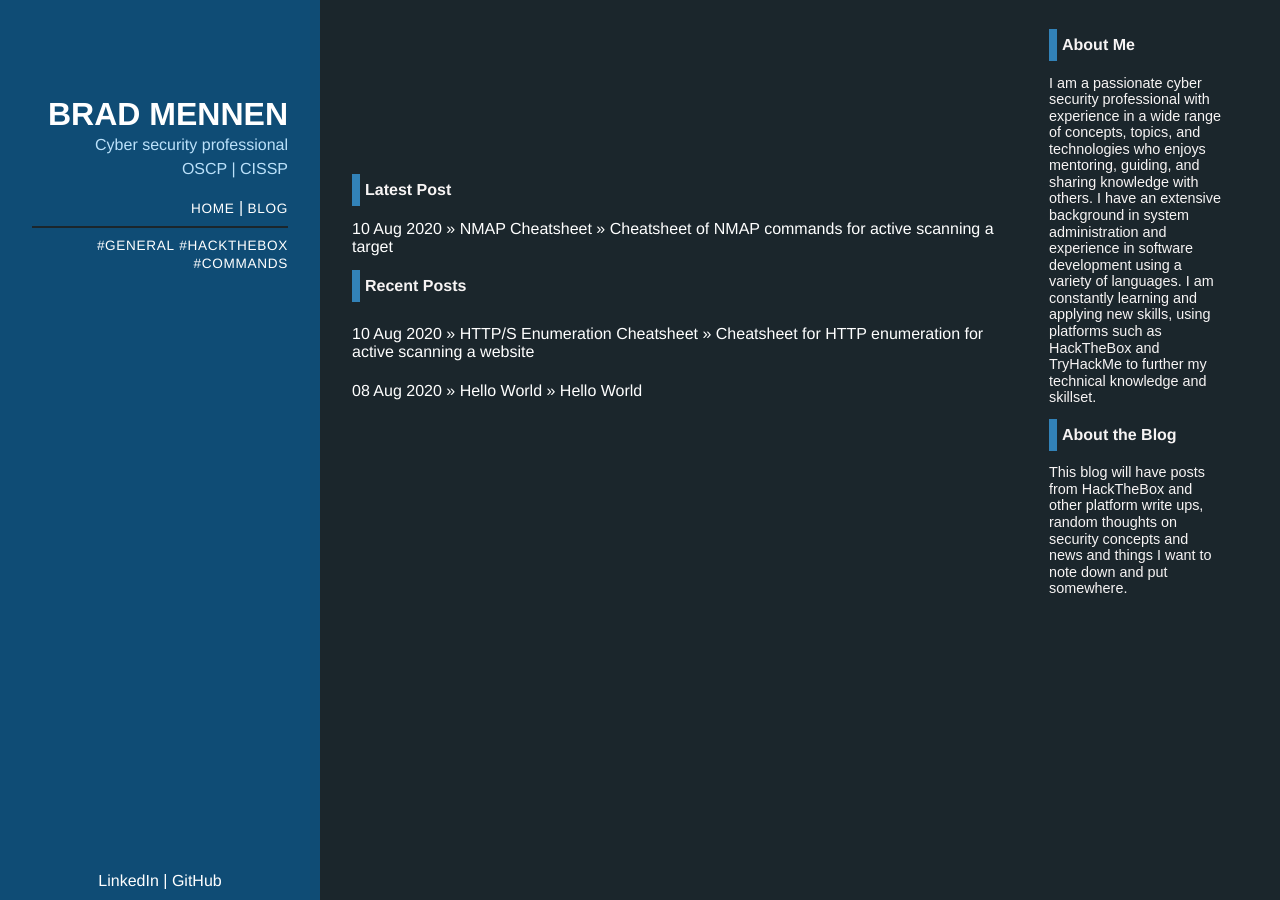
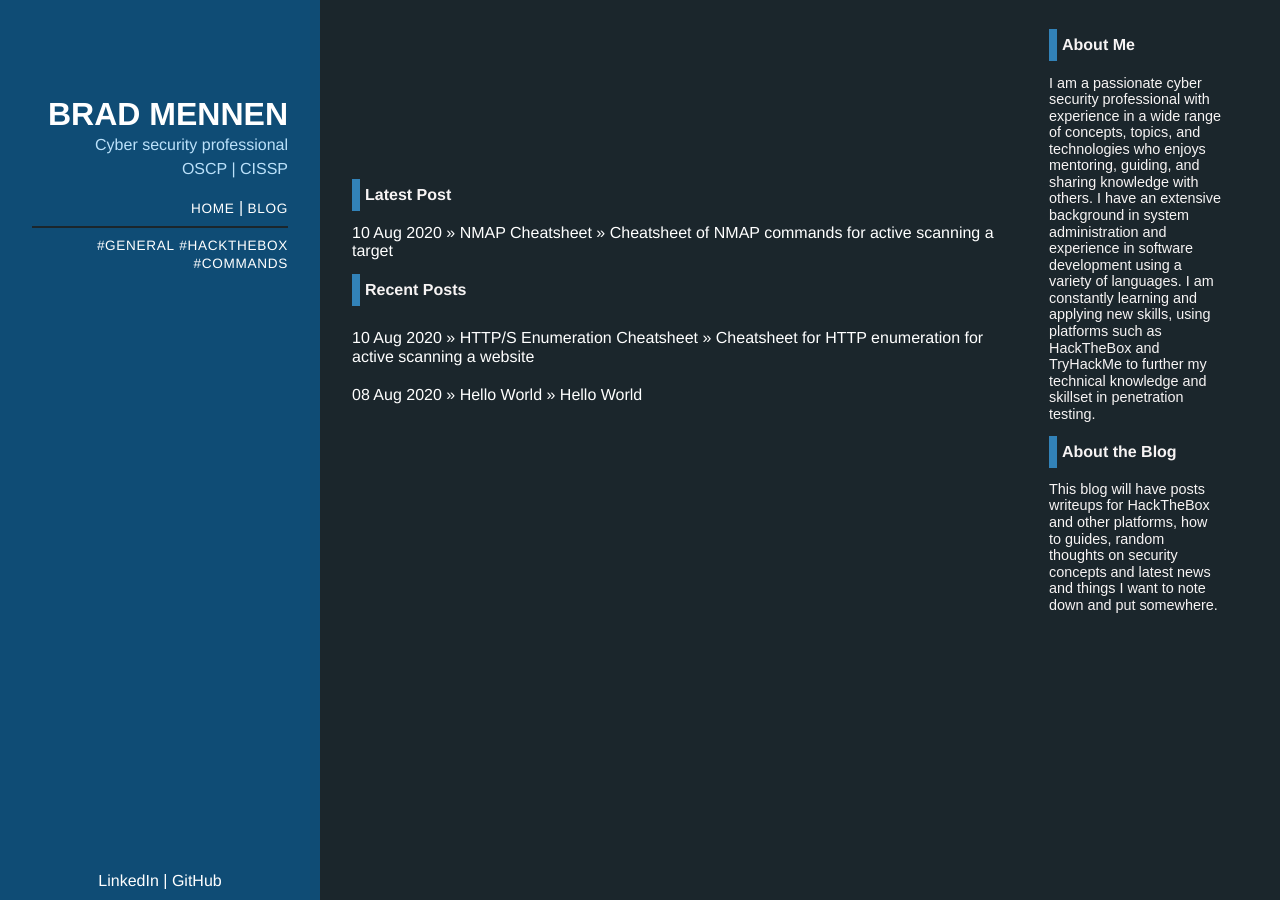
Before and after one commit to Butl3r/butl3r.github.io, a Jekyll site: the page built from index.html, in a window 1280 px wide. Built offline with Jekyll 4.4.1, drawn with Linux system fonts in a browser that asks for light colours; nearby versions of some CDN libraries.

Commit message:
Update home

```diff
--- a/index.html
+++ b/index.html
@@ -22,9 +22,9 @@ title: Brad Mennen, Cyber Security Specialist
 	<div class="pure-u-1 pure-u-md-1-4" >
 		<div class="aboutpadding">
 			<h2 class="heading">About Me</h2>
-			<div class="aboutme">I am a passionate cyber security professional with experience in a wide range of concepts, topics, and technologies who enjoys mentoring, guiding, and sharing knowledge with others. I have an extensive background in system administration and experience in software development using a variety of languages. I am constantly learning and applying new skills, using platforms such as HackTheBox and TryHackMe to further my technical knowledge and skillset.</div>
+			<div class="aboutme">I am a passionate cyber security professional with experience in a wide range of concepts, topics, and technologies who enjoys mentoring, guiding, and sharing knowledge with others. I have an extensive background in system administration and experience in software development using a variety of languages. I am constantly learning and applying new skills, using platforms such as HackTheBox and TryHackMe to further my technical knowledge and skillset in penetration testing.</div>
 			<h2 class="heading">About the Blog</h2>
-			<div class="aboutblog">This blog will have posts from HackTheBox and other platform write ups, random thoughts on security concepts and news and things I want to note down and put somewhere.</div>
+			<div class="aboutblog">This blog will have posts writeups for HackTheBox and other platforms, how to guides, random thoughts on security concepts and latest news and things I want to note down and put somewhere.</div>
 		</div>
 	</div>
 </div>
```
